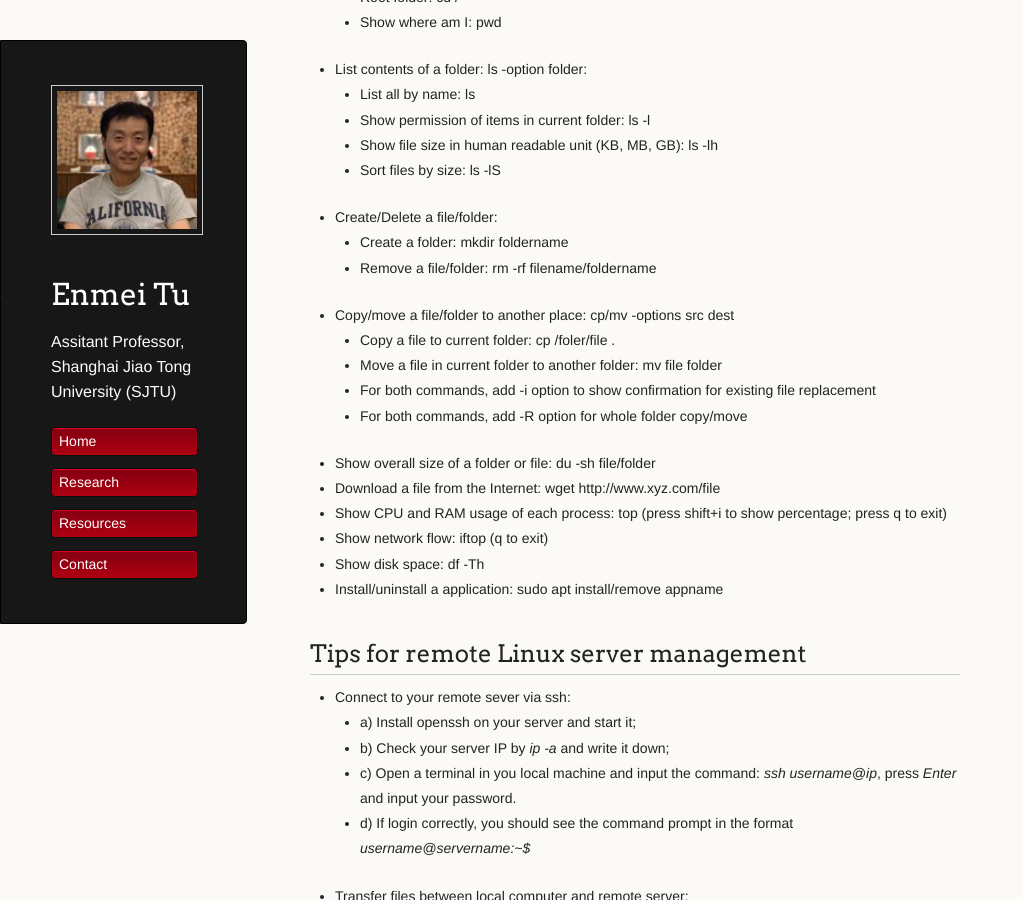
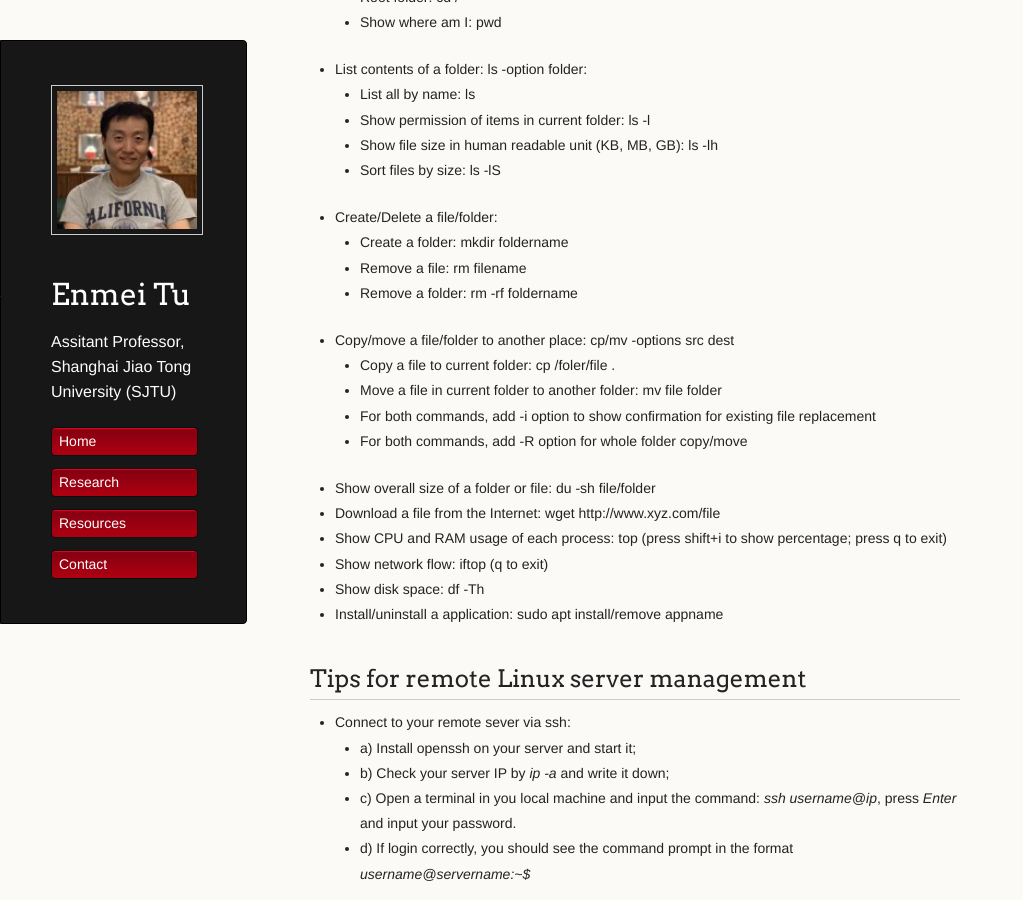
Before and after one commit to hellotem/enmeitu.github.io, a Jekyll site: the page built from resource/linux.md, in a window 1280 px wide and 900 px high, scrolled down 332 px. Shown: the whole window, without its empty margins (0-1023 px from the left). Built offline with Jekyll 4.4.1, drawn with Linux system fonts in a browser that asks for light colours; our own code applies the rules of GitHub Pages for plain Markdown files.

Commit message:
Update linux.md

```diff
--- a/resource/linux.md
+++ b/resource/linux.md
@@ -17,7 +17,8 @@
    - Sort files by size: ls -lS
  * Create/Delete a file/folder:
    - Create a folder: mkdir foldername
-   - Remove a file/folder: rm -rf filename/foldername
+   - Remove a file: rm filename
+   - Remove a folder: rm -rf foldername
  * Copy/move a file/folder to another place: cp/mv -options src dest
    - Copy a file to current folder: cp /foler/file .
    - Move a file in current folder to another folder: mv file folder
```
